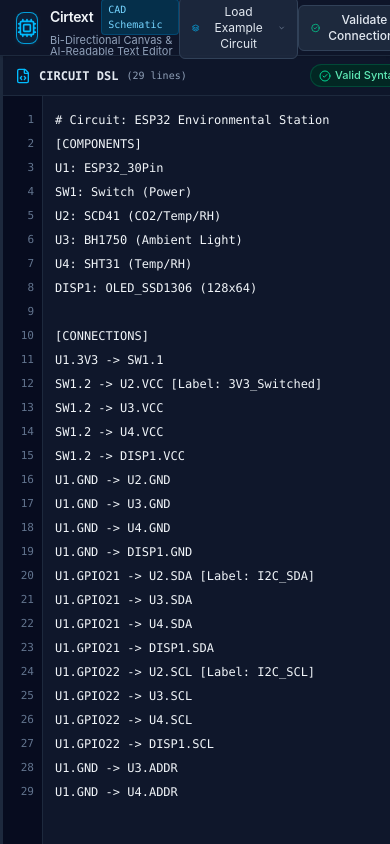
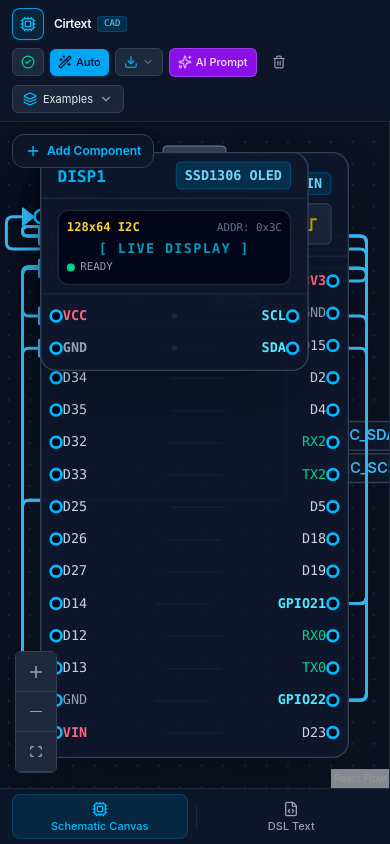
Before and after one commit to cosmicube18/Cirtext, a React (Vite) app: page / in a window 390 px wide. Built offline with nearby package versions, Linux system fonts and the light colour scheme.

Commit message:
Add mobile responsive view

```diff
--- a/src/App.tsx
+++ b/src/App.tsx
@@ -1,4 +1,5 @@
 import React, { useState } from 'react';
+import { Cpu, FileCode } from 'lucide-react';
 import { Navbar } from './components/layout/Navbar.tsx';
 import { ComponentPalette } from './components/layout/ComponentPalette.tsx';
 import { CircuitCanvas } from './components/canvas/CircuitCanvas.tsx';
@@ -7,9 +8,20 @@ import { AIPromptModal } from './components/editor/AIPromptModal.tsx';
 import { useCircuitStore } from './store/circuitStore.ts';
 
 export const App: React.FC = () => {
-  const { nodes, edges, updateNodes, updateEdges, connectPins, deleteNodes, deleteEdges } =
-    useCircuitStore();
+  const {
+    nodes,
+    edges,
+    diagnostics,
+    updateNodes,
+    updateEdges,
+    connectPins,
+    deleteNodes,
+    deleteEdges,
+  } = useCircuitStore();
   const [isAiModalOpen, setIsAiModalOpen] = useState(false);
+  const [mobileTab, setMobileTab] = useState<'canvas' | 'text'>('canvas');
+
+  const hasErrors = diagnostics.some((d) => d.severity === 'error');
 
   return (
     <div
@@ -21,9 +33,11 @@ export const App: React.FC = () => {
 
       {/* Main Split-Screen Workspace */}
       <main className="flex-1 w-full min-h-0 flex overflow-hidden">
-        {/* Left: Interactive Canvas View (flex-1 with min-h-0 and min-w-0) */}
+        {/* Left: Interactive Canvas View (full on mobile when active; 58% on desktop) */}
         <section
-          className="relative flex-1 h-full min-w-0 min-h-0 border-r border-slate-800 bg-slate-950 overflow-hidden"
+          className={`relative h-full min-w-0 min-h-0 border-r border-slate-800 bg-slate-950 overflow-hidden ${
+            mobileTab === 'canvas' ? 'flex flex-1 w-full' : 'hidden md:flex md:flex-1'
+          }`}
           style={{ height: '100%' }}
         >
           {/* Quick Component Palette Drawer */}
@@ -41,14 +55,52 @@ export const App: React.FC = () => {
           />
         </section>
 
-        {/* Right: Real-time DSL Text Editor (fixed width sidebar, full height) */}
+        {/* Right: Real-time DSL Text Editor (full on mobile when active; fixed sidebar on desktop) */}
         <section
-          className="w-[420px] lg:w-[480px] xl:w-[520px] shrink-0 h-full min-h-0 flex flex-col bg-slate-900 border-l border-slate-800 overflow-hidden"
+          className={`h-full min-h-0 bg-slate-900 border-l border-slate-800 overflow-hidden ${
+            mobileTab === 'text'
+              ? 'flex flex-1 w-full'
+              : 'hidden md:flex md:w-[420px] lg:md:w-[480px] xl:md:w-[520px] md:shrink-0 flex-col'
+          }`}
           style={{ height: '100%' }}
         >
           <TextEditor />
         </section>
       </main>
+
+      {/* Mobile Sticky Bottom Tab Bar (< 768px) */}
+      <nav className="flex md:hidden h-14 border-t border-slate-800 bg-slate-900/98 px-3 shrink-0 items-center justify-around z-30 select-none shadow-lg">
+        <button
+          onClick={() => setMobileTab('canvas')}
+          className={`flex-1 flex flex-col items-center justify-center gap-1 py-1.5 px-2 rounded-lg transition-all ${
+            mobileTab === 'canvas'
+              ? 'text-sky-400 bg-sky-950/70 font-semibold border border-sky-800/60 shadow-sm'
+              : 'text-slate-400 hover:text-slate-200'
+          }`}
+        >
+          <Cpu className="w-4 h-4" />
+          <span className="text-[11px] font-medium leading-none">Schematic Canvas</span>
+        </button>
+
+        <div className="w-px h-6 bg-slate-800 mx-2" />
+
+        <button
+          onClick={() => setMobileTab('text')}
+          className={`flex-1 flex flex-col items-center justify-center gap-1 py-1.5 px-2 rounded-lg transition-all ${
+            mobileTab === 'text'
+              ? 'text-sky-400 bg-sky-950/70 font-semibold border border-sky-800/60 shadow-sm'
+              : 'text-slate-400 hover:text-slate-200'
+          }`}
+        >
+          <div className="relative">
+            <FileCode className="w-4 h-4" />
+            {hasErrors && (
+              <span className="absolute -top-1 -right-1.5 w-2 h-2 rounded-full bg-rose-500 animate-pulse" />
+            )}
+          </div>
+          <span className="text-[11px] font-medium leading-none">DSL Text</span>
+        </button>
+      </nav>
 
       {/* AI Instructions Prompt Modal */}
       <AIPromptModal
--- a/src/components/layout/ComponentPalette.tsx
+++ b/src/components/layout/ComponentPalette.tsx
@@ -1,5 +1,5 @@
 import React, { useState } from 'react';
-import { Plus, ChevronDown, ChevronRight } from 'lucide-react';
+import { Plus, ChevronDown, ChevronRight, X, Layers } from 'lucide-react';
 import type { ComponentType } from '../../types/circuit.ts';
 import { COMPONENT_METADATA } from '../../types/circuit.ts';
 import { useCircuitStore } from '../../store/circuitStore.ts';
@@ -27,17 +27,55 @@ const PALETTE_GROUPS: PaletteGroup[] = [
 export const ComponentPalette: React.FC = () => {
   const { addComponent } = useCircuitStore();
   const [collapsedGroups, setCollapsedGroups] = useState<Record<string, boolean>>({});
+  const [isOpenMobile, setIsOpenMobile] = useState(false);
 
   const toggleGroup = (name: string) => {
     setCollapsedGroups((prev) => ({ ...prev, [name]: !prev[name] }));
   };
 
+  const handleAdd = (type: ComponentType) => {
+    addComponent(type);
+    // On small screens, close after adding so the user sees the canvas
+    if (window.innerWidth < 768) {
+      setIsOpenMobile(false);
+    }
+  };
+
   return (
-    <div className="absolute top-4 left-4 z-10 flex flex-col gap-1 p-2 rounded-xl bg-slate-900/95 backdrop-blur-md border border-slate-800 shadow-2xl max-h-[85vh] overflow-y-auto w-56 select-none">
-      <div className="px-2 py-1 border-b border-slate-800/80 mb-1">
+    <>
+      {/* Mobile Floating Toggle Button (< md) */}
+      <div className="md:hidden absolute top-3 left-3 z-20">
+        {!isOpenMobile && (
+          <button
+            onClick={() => setIsOpenMobile(true)}
+            className="flex items-center gap-1.5 px-3 py-2 rounded-xl bg-slate-900/95 border border-slate-700 text-sky-400 text-xs font-semibold shadow-2xl backdrop-blur-md"
+          >
+            <Plus className="w-4 h-4 text-sky-400" />
+            <span>Add Component</span>
+          </button>
+        )}
+      </div>
+
+      {/* Palette Container: visible on desktop, modal drawer on mobile */}
+      <div
+        className={`absolute top-3 left-3 z-20 flex flex-col gap-1 p-2.5 rounded-2xl bg-slate-900/95 backdrop-blur-md border border-slate-800 shadow-2xl max-h-[82vh] overflow-y-auto w-60 select-none transition-all duration-200 ${
+          isOpenMobile ? 'block' : 'hidden md:block'
+        }`}
+      >
+        <div className="px-2 py-1 border-b border-slate-800/80 mb-1 flex items-center justify-between">
+          <div className="flex items-center gap-1.5">
+            <Layers className="w-3.5 h-3.5 text-sky-400" />
             <span className="text-[10px] font-bold uppercase tracking-wider text-slate-400">
               Component Library
             </span>
+          </div>
+          {/* Close button on mobile */}
+          <button
+            onClick={() => setIsOpenMobile(false)}
+            className="md:hidden p-1 rounded-md text-slate-400 hover:text-slate-200 hover:bg-slate-800"
+          >
+            <X className="w-4 h-4" />
+          </button>
         </div>
 
         {PALETTE_GROUPS.map((group) => {
@@ -63,9 +101,9 @@ export const ComponentPalette: React.FC = () => {
                     return (
                       <button
                         key={type}
-                      onClick={() => addComponent(type)}
+                        onClick={() => handleAdd(type)}
                         title={`Add ${meta.displayName}`}
-                      className="flex items-center justify-between gap-2 px-2 py-1.5 rounded-lg bg-slate-800/70 hover:bg-slate-700/80 border border-slate-700/60 hover:border-sky-500/60 text-slate-200 transition-all text-xs group"
+                        className="flex items-center justify-between gap-2 px-2 py-1.5 rounded-lg bg-slate-800/70 hover:bg-slate-700/80 border border-slate-700/60 hover:border-sky-500/60 text-slate-200 transition-all text-xs group active:scale-95"
                       >
                         <div className="flex items-center gap-1.5 truncate">
                           <span className="font-mono font-bold text-sky-400 text-[10px] w-6 text-left shrink-0">
@@ -85,5 +123,6 @@ export const ComponentPalette: React.FC = () => {
           );
         })}
       </div>
+    </>
   );
 };
--- a/src/components/layout/Navbar.tsx
+++ b/src/components/layout/Navbar.tsx
@@ -126,43 +126,44 @@ export const Navbar: React.FC<NavbarProps> = ({ onOpenAiPrompt }) => {
   };
 
   return (
-    <header className="h-14 border-b border-slate-800 bg-slate-900/95 px-4 flex items-center justify-between z-20 shrink-0 select-none shadow-sm">
+    <header className="min-h-14 py-2 px-3 md:px-4 border-b border-slate-800 bg-slate-900/95 flex flex-wrap md:flex-nowrap items-center justify-between gap-2 z-20 shrink-0 select-none shadow-sm">
       {/* Brand & Title */}
-      <div className="flex items-center gap-3">
-        <div className="w-8 h-8 rounded-lg bg-sky-500/10 border border-sky-400/80 flex items-center justify-center font-bold text-sky-400 shadow-sm shadow-sky-500/10">
-          <Cpu className="w-5 h-5 text-sky-400" />
+      <div className="flex items-center gap-2.5">
+        <div className="w-8 h-8 rounded-lg bg-sky-500/10 border border-sky-400/80 flex items-center justify-center font-bold text-sky-400 shadow-sm shadow-sky-500/10 shrink-0">
+          <Cpu className="w-4 h-4 md:w-5 md:h-5 text-sky-400" />
         </div>
         <div>
-          <div className="flex items-center gap-2">
-            <span className="font-semibold text-sm tracking-tight text-slate-100">
+          <div className="flex items-center gap-1.5 md:gap-2">
+            <span className="font-semibold text-xs md:text-sm tracking-tight text-slate-100">
               Cirtext
             </span>
-            <span className="text-[10px] font-mono px-1.5 py-0.5 rounded bg-sky-950 text-sky-300 border border-sky-800/60">
-              CAD Schematic
+            <span className="text-[9px] md:text-[10px] font-mono px-1.5 py-0.2 rounded bg-sky-950 text-sky-300 border border-sky-800/60">
+              CAD
             </span>
           </div>
-          <p className="text-[11px] text-slate-400 leading-none">
-            Bi-Directional Canvas & AI-Readable Text Editor
+          <p className="hidden sm:block text-[10px] md:text-[11px] text-slate-400 leading-none">
+            Bi-Directional Canvas & AI-Readable Text
           </p>
         </div>
       </div>
 
       {/* Center Sample Selector */}
-      <div className="relative">
+      <div className="relative order-2 sm:order-none">
         <button
           onClick={() => {
             setSampleMenuOpen(!sampleMenuOpen);
             setExportMenuOpen(false);
           }}
-          className="flex items-center gap-2 px-3 py-1.5 rounded-md bg-slate-800/90 border border-slate-700 hover:border-slate-600 text-xs text-slate-200 transition-colors"
+          className="flex items-center gap-1.5 px-2.5 py-1.5 rounded-md bg-slate-800/90 border border-slate-700 hover:border-slate-600 text-xs text-slate-200 transition-colors"
         >
-          <Layers className="w-3.5 h-3.5 text-sky-400" />
-          <span>Load Example Circuit</span>
-          <ChevronDown className="w-3.5 h-3.5 text-slate-400" />
+          <Layers className="w-3.5 h-3.5 text-sky-400 shrink-0" />
+          <span className="hidden sm:inline">Load Example Circuit</span>
+          <span className="sm:hidden text-[11px]">Examples</span>
+          <ChevronDown className="w-3.5 h-3.5 text-slate-400 shrink-0" />
         </button>
 
         {sampleMenuOpen && (
-          <div className="absolute top-full left-0 mt-1 w-72 rounded-md bg-slate-900 border border-slate-700 shadow-2xl py-1 z-50">
+          <div className="absolute top-full left-0 sm:left-auto right-auto sm:right-0 mt-1 w-72 max-w-[calc(100vw-24px)] rounded-md bg-slate-900 border border-slate-700 shadow-2xl py-1 z-50">
             {SAMPLE_CIRCUITS.map((sample) => (
               <button
                 key={sample.id}
@@ -192,26 +193,28 @@ export const Navbar: React.FC<NavbarProps> = ({ onOpenAiPrompt }) => {
       </div>
 
       {/* Action Toolbar */}
-      <div className="flex items-center gap-2">
+      <div className="flex items-center flex-wrap gap-1.5 md:gap-2">
         {/* Validate Connections Button */}
         <button
           onClick={handleValidate}
-          title="Validate all connection endpoints and check for floating nodes"
-          className="flex items-center gap-1.5 px-3 py-1.5 rounded-md bg-slate-800 hover:bg-slate-700 text-slate-200 border border-slate-700 hover:border-slate-600 text-xs font-medium transition-colors"
+          title="Validate all connection endpoints"
+          className="flex items-center gap-1 px-2 md:px-2.5 py-1.5 rounded-md bg-slate-800 hover:bg-slate-700 text-slate-200 border border-slate-700 hover:border-slate-600 text-xs font-medium transition-colors"
         >
-          <CheckCircle2 className="w-3.5 h-3.5 text-emerald-400" />
-          <span>Validate Connections</span>
+          <CheckCircle2 className="w-3.5 h-3.5 text-emerald-400 shrink-0" />
+          <span className="hidden lg:inline">Validate Connections</span>
+          <span className="hidden sm:inline lg:hidden">Validate</span>
         </button>
 
         {/* ELK Auto Layout Button */}
         <button
           onClick={() => void applyAutoLayout()}
           disabled={isLayoutRunning}
-          title="Compute orthogonal non-overlapping coordinates via ELKjs"
-          className="flex items-center gap-1.5 px-3 py-1.5 rounded-md bg-sky-500 hover:bg-sky-400 disabled:opacity-50 text-slate-950 font-medium text-xs shadow-sm shadow-sky-500/20 transition-colors"
+          title="Compute orthogonal coordinates via ELKjs"
+          className="flex items-center gap-1 px-2 md:px-3 py-1.5 rounded-md bg-sky-500 hover:bg-sky-400 disabled:opacity-50 text-slate-950 font-medium text-xs shadow-sm shadow-sky-500/20 transition-colors"
         >
-          <Wand2 className={`w-3.5 h-3.5 ${isLayoutRunning ? 'animate-spin' : ''}`} />
-          <span>{isLayoutRunning ? 'Layouting...' : 'Auto-Layout'}</span>
+          <Wand2 className={`w-3.5 h-3.5 shrink-0 ${isLayoutRunning ? 'animate-spin' : ''}`} />
+          <span className="hidden sm:inline">{isLayoutRunning ? 'Layouting...' : 'Auto-Layout'}</span>
+          <span className="sm:hidden text-[11px]">Auto</span>
         </button>
 
         {/* Export Dropdown Button */}
@@ -223,19 +226,19 @@ export const Navbar: React.FC<NavbarProps> = ({ onOpenAiPrompt }) => {
             }}
             disabled={isExporting}
             title="Download or Print full resolution diagram"
-            className="flex items-center gap-1.5 px-3 py-1.5 rounded-md bg-slate-800 hover:bg-slate-700 text-slate-200 border border-slate-700 hover:border-slate-600 text-xs font-medium transition-colors"
+            className="flex items-center gap-1 px-2 md:px-2.5 py-1.5 rounded-md bg-slate-800 hover:bg-slate-700 text-slate-200 border border-slate-700 hover:border-slate-600 text-xs font-medium transition-colors"
           >
             {isExporting ? (
-              <Loader2 className="w-3.5 h-3.5 animate-spin text-sky-400" />
+              <Loader2 className="w-3.5 h-3.5 animate-spin text-sky-400 shrink-0" />
             ) : (
-              <Download className="w-3.5 h-3.5 text-sky-400" />
+              <Download className="w-3.5 h-3.5 text-sky-400 shrink-0" />
             )}
-            <span>Export</span>
-            <ChevronDown className="w-3 h-3 text-slate-400" />
+            <span className="hidden sm:inline">Export</span>
+            <ChevronDown className="w-3 h-3 text-slate-400 shrink-0" />
           </button>
 
           {exportMenuOpen && (
-            <div className="absolute top-full right-0 mt-1 w-64 rounded-xl bg-slate-900 border border-slate-700 shadow-2xl py-1.5 z-50 flex flex-col">
+            <div className="absolute top-full right-0 mt-1 w-60 max-w-[calc(100vw-24px)] rounded-xl bg-slate-900 border border-slate-700 shadow-2xl py-1.5 z-50 flex flex-col">
               <div className="px-3 py-1 border-b border-slate-800/80 mb-1 flex items-center justify-between">
                 <span className="text-[10px] font-bold uppercase tracking-wider text-slate-400">
                   Export Schematic
@@ -254,13 +257,13 @@ export const Navbar: React.FC<NavbarProps> = ({ onOpenAiPrompt }) => {
                 className="w-full text-left px-3 py-2 hover:bg-slate-800 flex items-center justify-between transition-colors group"
               >
                 <div className="flex items-center gap-2">
-                  <Image className="w-4 h-4 text-sky-400 group-hover:scale-110 transition-transform" />
+                  <Image className="w-4 h-4 text-sky-400 group-hover:scale-110 transition-transform shrink-0" />
                   <div className="flex flex-col">
                     <span className="text-xs font-medium text-slate-200">
                       Download PNG
                     </span>
                     <span className="text-[10px] text-slate-400">
-                      High-resolution raster image
+                      High-res raster image
                     </span>
                   </div>
                 </div>
@@ -276,13 +279,13 @@ export const Navbar: React.FC<NavbarProps> = ({ onOpenAiPrompt }) => {
                 className="w-full text-left px-3 py-2 hover:bg-slate-800 flex items-center justify-between transition-colors group"
               >
                 <div className="flex items-center gap-2">
-                  <FileCode2 className="w-4 h-4 text-amber-400 group-hover:scale-110 transition-transform" />
+                  <FileCode2 className="w-4 h-4 text-amber-400 group-hover:scale-110 transition-transform shrink-0" />
                   <div className="flex flex-col">
                     <span className="text-xs font-medium text-slate-200">
                       Download SVG
                     </span>
                     <span className="text-[10px] text-slate-400">
-                      Crisp vector graphic
+                      Vector graphic
                     </span>
                   </div>
                 </div>
@@ -298,13 +301,13 @@ export const Navbar: React.FC<NavbarProps> = ({ onOpenAiPrompt }) => {
                 className="w-full text-left px-3 py-2 hover:bg-slate-800 flex items-center justify-between transition-colors group border-b border-slate-800/80"
               >
                 <div className="flex items-center gap-2">
-                  <Printer className="w-4 h-4 text-emerald-400 group-hover:scale-110 transition-transform" />
+                  <Printer className="w-4 h-4 text-emerald-400 group-hover:scale-110 transition-transform shrink-0" />
                   <div className="flex flex-col">
                     <span className="text-xs font-medium text-slate-200">
                       Print / Save as PDF
                     </span>
                     <span className="text-[10px] text-slate-400">
-                      Print-ready landscape layout
+                      Print-ready landscape
                     </span>
                   </div>
                 </div>
@@ -329,11 +332,12 @@ export const Navbar: React.FC<NavbarProps> = ({ onOpenAiPrompt }) => {
         {/* AI Helper Button */}
         <button
           onClick={onOpenAiPrompt}
-          title="Format current circuit with AI system prompt instructions"
-          className="flex items-center gap-1.5 px-3 py-1.5 rounded-md bg-purple-600/90 hover:bg-purple-500 text-purple-100 border border-purple-400/40 text-xs font-medium transition-colors"
+          title="Format current circuit with AI instructions"
+          className="flex items-center gap-1 px-2 md:px-2.5 py-1.5 rounded-md bg-purple-600/90 hover:bg-purple-500 text-purple-100 border border-purple-400/40 text-xs font-medium transition-colors"
         >
-          <Sparkles className="w-3.5 h-3.5 text-purple-300" />
-          <span>Copy with AI Instructions</span>
+          <Sparkles className="w-3.5 h-3.5 text-purple-300 shrink-0" />
+          <span className="hidden md:inline">Copy with AI Instructions</span>
+          <span className="md:hidden text-[11px]">AI Prompt</span>
         </button>
 
         {/* Clear All Circuit Button */}
@@ -348,10 +352,10 @@ export const Navbar: React.FC<NavbarProps> = ({ onOpenAiPrompt }) => {
             }
           }}
           title="Clear the entire schematic canvas and DSL (Reset)"
-          className="flex items-center gap-1.5 px-2.5 py-1.5 rounded-md hover:bg-rose-950/40 text-slate-400 hover:text-rose-400 border border-transparent hover:border-rose-800/50 text-xs font-medium transition-colors"
+          className="flex items-center gap-1 px-2 md:px-2.5 py-1.5 rounded-md hover:bg-rose-950/40 text-slate-400 hover:text-rose-400 border border-transparent hover:border-rose-800/50 text-xs font-medium transition-colors"
         >
-          <Trash2 className="w-3.5 h-3.5" />
-          <span>Clear All</span>
+          <Trash2 className="w-3.5 h-3.5 shrink-0" />
+          <span className="hidden sm:inline">Clear All</span>
         </button>
       </div>
 
--- a/src/index.css
+++ b/src/index.css
@@ -58,6 +58,15 @@ html, body, #root {
   border-bottom: 1px solid #334155 !important;
   color: #94a3b8 !important;
   fill: #94a3b8 !important;
+  min-width: 32px !important;
+  min-height: 32px !important;
+}
+
+@media (max-width: 768px) {
+  .react-flow__controls button {
+    min-width: 40px !important;
+    min-height: 40px !important;
+  }
 }
 
 .react-flow__controls button:hover {
```
Lines whose indentation alone changed are shown as unchanged.
